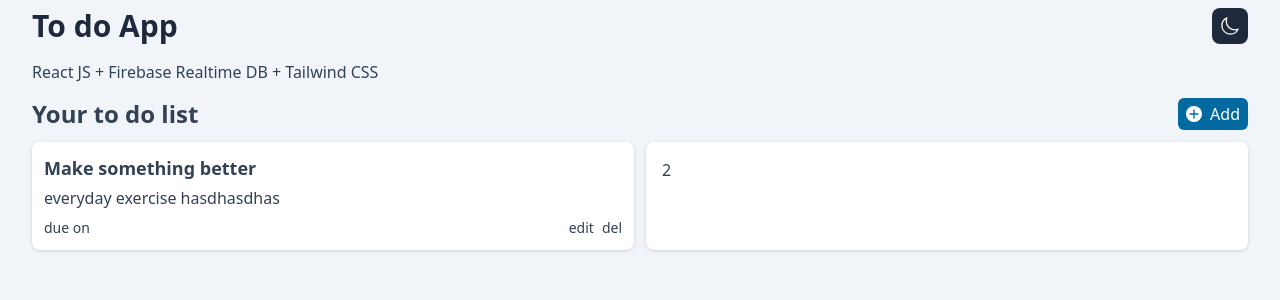
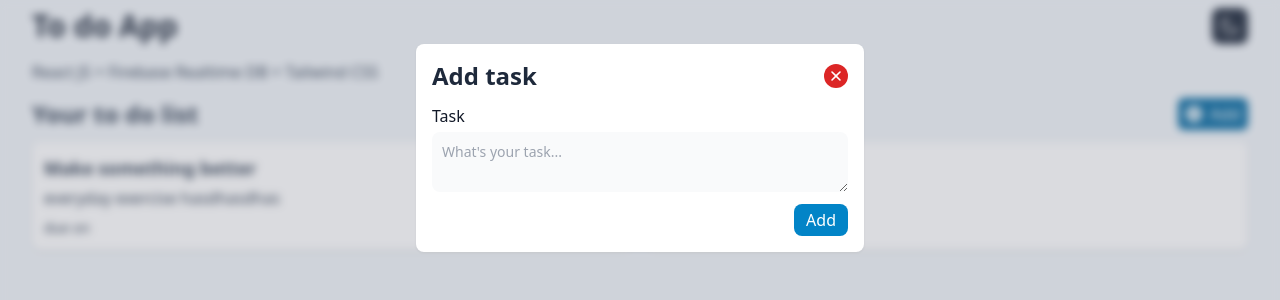
Before and after one commit to movsic08/CRUD-ReactJS-TailwindCSS-, a React (Vite) app: page / in a window 1280 px wide. Both pictures are taken after a click on the button "Add". Shown: the top 300 px of the page. Built offline with nearby package versions, Linux system fonts and the light colour scheme.

Commit message:
basic modal toggling working

```diff
--- a/src/App.jsx
+++ b/src/App.jsx
@@ -1,9 +1,16 @@
 // import './App.css';
 import "./index.css";
-import React from 'react';
+import React, { useState } from 'react';
 import { Navbar, ToDoItem, AddTaskModal } from './components';
 
+
 function App() {
+
+  const [isAddModalOpen, setAddModalOpen] = useState(false);
+
+  const openModal = () => setAddModalOpen(true);
+  const closeModal = () => setAddModalOpen(false);
+
   return (
     <div className=" bg-slate-100 font-poppinsw-screen h-screen  text-slate-800">
       <div className="container ">
@@ -11,13 +18,13 @@ function App() {
         <h3 className=" mt-2  text-slate-700">React JS + Firebase Realtime DB + Tailwind CSS</h3>
         <div className="flex w-full items-center justify-between mt-2 border-t-2 border-slate-100 py-1">
           <h1 className=" font-bold text-2xl text-slate-700">Your to do list</h1>
-          <button className=" px-2 py-1 bg-sky-700 flex items-center gap-2 text-white rounded-md">
+          <button onClick={openModal} className=" px-2 py-1 bg-sky-700 flex items-center gap-2 text-white rounded-md">
             <svg className=" w-4 h-4 text-sky-700 bg-white rounded-full  " fill="currentColor " stroke="currentColor" stroke-linecap="round" stroke-linejoin="round" stroke-width="2" viewBox="0 0 24 24" xmlns="http://www.w3.org/2000/svg">
               <path d="M12 6v6m0 0v6m0-6h6m-6 0H6"></path>
             </svg>Add</button>
         </div>
 
-        {/* <AddTaskModal /> */}
+        <AddTaskModal isOpen={isAddModalOpen}  isCloseModal={closeModal}/>
         <ToDoItem />
       </div>
     </div>
--- a/src/components/AddTaskModal.jsx
+++ b/src/components/AddTaskModal.jsx
@@ -1,24 +1,35 @@
+import React from "react";
 
-export default function AddTaskModal() {
+const AddTaskModal = ({ isOpen, isCloseModal }) => {
     return (
         <div >
-            <div className="fixed inset-0 z-50  h-full w-full bg-gray-300 bg-opacity-25 backdrop-blur-sm">
-                <div className="flex items-start justify-center w-full">
-                    <div className="bg-white rounded-md  mt-11 p-2 w-[35%] drop-shadow-sm">
-                        <div className="font-bold w-full flex items-center justify-between text-slate-800">
-                            <h1>Add task</h1>
-                            <button>X</button>
-                        </div>
-                        <div className="flex mt-2">
-                            <div>
-                                <label for="first_name" class="block mb-2 text-sm font-medium text-gray-900 dark:text-white">First name</label>
-                                <input type="text" id="first_name" class="bg-gray-50 border border-gray-300 text-gray-900 text-sm rounded-lg focus:ring-blue-500 focus:border-blue-500 block w-full p-2.5 dark:bg-gray-700 dark:border-gray-600 dark:placeholder-gray-400 dark:text-white dark:focus:ring-blue-500 dark:focus:border-blue-500" placeholder="John" required />
+            {isOpen && (
+                <div className="fixed inset-0 z-50  h-full w-full bg-gray-500 bg-opacity-25 backdrop-blur-sm">
+                    <div className="flex items-start justify-center w-full">
+                        <div className="bg-white rounded-lg  mt-11 p-4 w-[35%] drop-shadow-sm transform transition-all">
+                            <div className="font-bold w-full flex items-center justify-between text-slate-800">
+                                <h1 className=" text-2xl">Add task</h1>
+                                <button onClick={isCloseModal} className="bg-red-600 p-1 duration-500 ease-in-out hover:bg-red-800 rounded-full">
+                                    <svg className=" h-4 w-4  text-white " fill="currentColor" viewBox="0 0 24 24" xmlns="http://www.w3.org/2000/svg">
+                                        <path fill-rule="evenodd" d="M5.152 5.152a1.2 1.2 0 0 1 1.696 0L12 10.303l5.152-5.151a1.2 1.2 0 1 1 1.696 1.696L13.697 12l5.151 5.152a1.2 1.2 0 0 1-1.696 1.696L12 13.697l-5.152 5.151a1.2 1.2 0 0 1-1.696-1.696L10.303 12 5.152 6.848a1.2 1.2 0 0 1 0-1.696Z" clip-rule="evenodd"></path>
+                                    </svg>
+                                </button>
+                            </div>
+                            <div className="flex mt-3">
+                                <div className="w-full">
+                                    <label for="first_name" class="block mb-1  font-medium text-gray-900 dark:text-white">Task</label>
+                                    <textarea type="text" id="first_name" class="bg-gray-50 b   order border-gray-300 text-gray-900 text-sm rounded-lg focus:ring-blue-500 focus:border-blue-500 block w-full p-2.5 dark:bg-gray-700 dark:border-gray-600 dark:placeholder-gray-400 dark:text-white dark:focus:ring-blue-500 dark:focus:border-blue-500" placeholder="What's your task..." required />
+                                </div>
+                            </div>
+                            <div className="flex w-full items-center justify-end mt-3">
+                                <button className="  bg-sky-600 text-white  font-medium px-3 py-1 rounded-lg">Add</button>
                             </div>
                         </div>
                     </div>
                 </div>
+            )}
+        </div>
+    );
+};
 
-            </div>
-        </div>
-    )
-}
+export default AddTaskModal;
```
